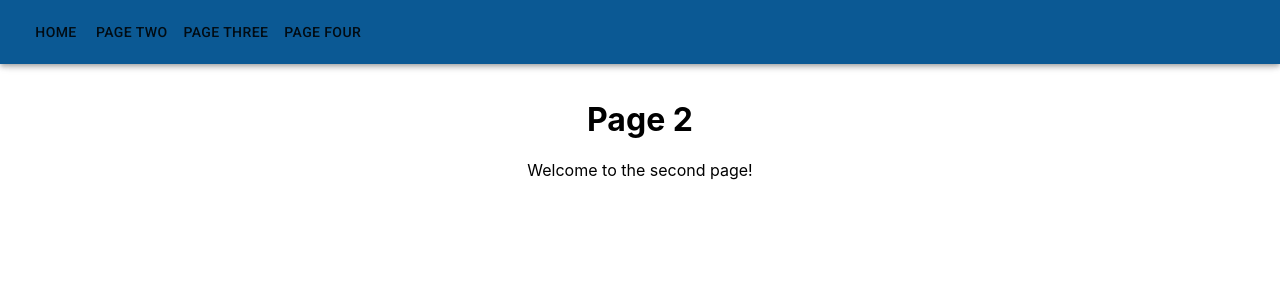
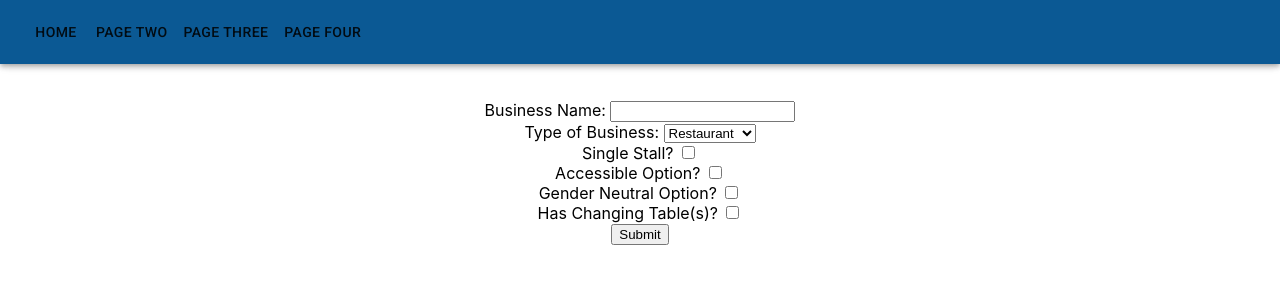
Before and after one commit to LaunchCodeLiftoffProjects/Pipe-Dream-UI, a React (Create React App) app: page /2 in a window 1280 px wide. Shown: the top 300 px of the page. Built offline with nearby package versions, Linux system fonts and the light colour scheme.

Commit message:
add restroom form added

```diff
--- a/src/pages/pageOne.jsx
+++ b/src/pages/pageOne.jsx
@@ -6,7 +6,7 @@ export default class PageOne extends React.Component {
     return (
       <div>
         <h1>Page 1</h1>
-        <p>Welcome to the first page!</p>
+        <p>Welcome to the first page.</p>
       </div>
     );
   }
--- a/src/pages/pageTwo.jsx
+++ b/src/pages/pageTwo.jsx
@@ -2,12 +2,113 @@ import React from "react";
 
 export default class PageTwo extends React.Component {
   //Write HTML inside render function
+  constructor(props){
+    super(props);
+    this.state = {
+      businessName: '',
+      businessType: '',
+      isAccessible: false,
+      isSingleStall: false,
+      isGenderNeutral: false,
+      hasChangingTable: false
+    };
+
+    this.handleBusinessNameChange = this.handleBusinessNameChange.bind(this);
+    this.handleBusinessTypeChange = this.handleBusinessTypeChange.bind(this);
+    this.handleOnChangeSingleStall = this.handleOnChangeSingleStall.bind(this);
+    this.handleOnChangeIsAccessible = this.handleOnChangeIsAccessible.bind(this);
+    this.handleOnChangeIsGenderNeutral = this.handleOnChangeIsGenderNeutral.bind(this);
+    this.handleOnChangeHasChangingTable = this.handleOnChangeHasChangingTable.bind(this);
+    this.handleSubmit = this.handleSubmit.bind(this);
+  }
+
+  handleBusinessNameChange = (event) => {
+    this.setState({
+      businessName: event.target.value
+    })
+  }
+
+  handleBusinessTypeChange = (event) => {
+    this.setState({
+      businessType: event.target.value
+    })
+  }
+
+  handleOnChangeSingleStall = () => {
+    this.setState(initialState => ({
+      isSingleStall: !initialState.isSingleStall
+    }));
+  }
+
+  handleOnChangeIsAccessible = () => {
+    this.setState(initialState => ({
+      isAccessible: !initialState.isAccessible
+    }));
+  }
+
+  handleOnChangeIsGenderNeutral = () => {
+    this.setState(initialState => ({
+      isGenderNeutral: !initialState.isGenderNeutral
+    }));
+  }
+
+  handleOnChangeHasChangingTable = () => {
+    this.setState(initialState => ({
+      hasChangingTable: !initialState.hasChangingTable
+    }));
+  }
+
+  handleSubmit = (event) => {
+    alert(`This is the business name: ${this.state.businessName}.  The business type is: ${this.state.businessType}. Single Stall? ${this.state.isSingleStall}. Accessible? ${this.state.isAccessible}. Gender Neutral? ${this.state.isGenderNeutral}. Changing Table? ${this.state.hasChangingTable}`);
+    event.preventDefault();
+  }
+
   render() {
     return (
-      <div>
-        <h1>Page 2</h1>
-        <p>Welcome to the second page!</p>
-      </div>
+      <form onSubmit={this.handleSubmit}>
+        <div>
+          <label>Business Name: </label>
+          <input type='text' value={this.state.businessName} onChange={this.handleBusinessNameChange}/>
+        </div>
+        <div>
+          <label>Type of Business: </label>
+          <select value={this.state.businessType} onChange={this.handleBusinessTypeChange}>
+            <option value="restaurant">Restaurant</option>
+            <option value="gas-station">Gas station</option>
+            <option value="retail-store">Retail Store</option>
+            <option value="other">Other</option>
+          </select>
+        </div>
+        <div>
+          <label>Single Stall? </label>
+          <input type="checkbox"
+            checked={this.state.isSingleStall}
+            onChange={this.handleOnChangeSingleStall}
+          />
+        </div>
+        <div>
+          <label>Accessible Option? </label>
+          <input type="checkbox"
+            checked={this.state.isAccessible}
+            onChange={this.handleOnChangeIsAccessible}
+          />
+        </div>
+        <div>
+          <label>Gender Neutral Option? </label>
+          <input type="checkbox"
+            checked={this.state.isGenderNeutral}
+            onChange={this.handleOnChangeIsGenderNeutral}
+          />
+        </div>
+        <div>
+          <label>Has Changing Table(s)? </label>
+          <input type="checkbox"
+            checked={this.state.hasChangingTable}
+            onChange={this.handleOnChangeHasChangingTable}
+          />
+        </div>
+        <button type="submit">Submit</button>
+      </form>
     );
-  }
+    }
 }
```
